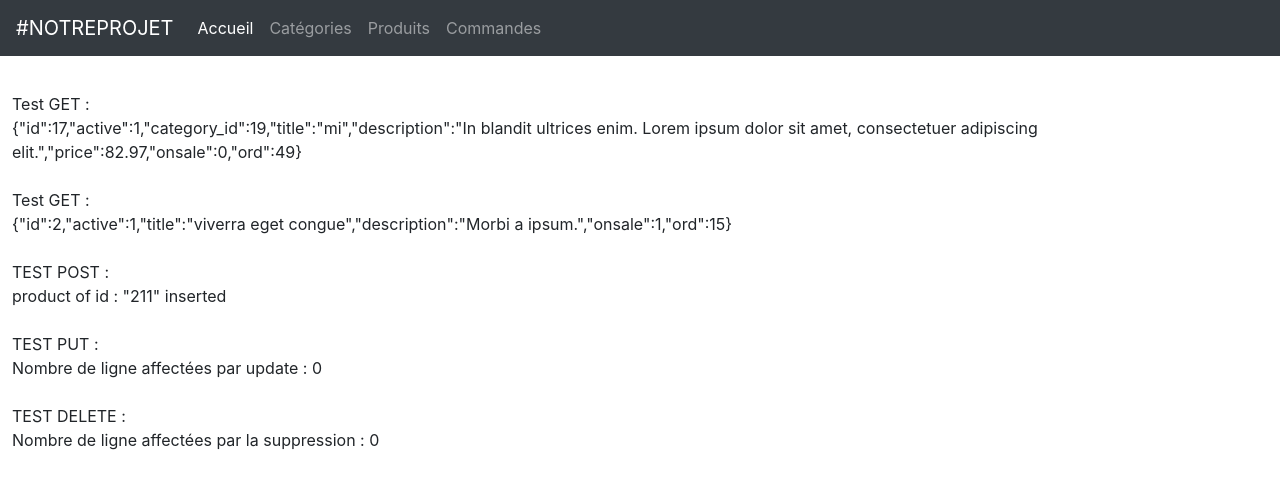
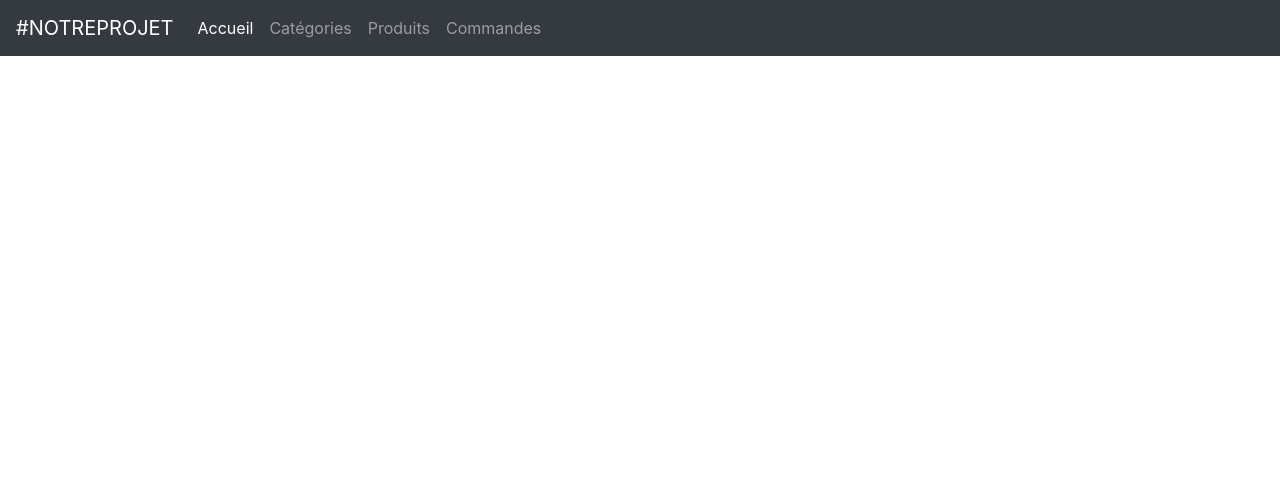
Before and after one commit to IveenHelai/notreprojet, a PHP site: page / in a window 1280 px wide. Shown: the top 489 px of the page. Run offline with PHP 8.4, Linux system fonts and the light colour scheme; data comes from the database, SQL or seed files in the repository.

Commit message:
21/11 12h40

```diff
--- a/app/App.js
+++ b/app/App.js
@@ -26,4 +26,21 @@ class App
         let hash = (window.location.hash || "#accueil").substring(1);
 
     }
+
+    static classes = [];
+
+    static loadClasses()
+    {
+        //TODO
+    }
+
+    static loadScript()
+    {
+        //TODO
+    }
+
+    static test()
+    {
+        //TODO
+    }
 }
--- a/app/model/Category.js
+++ b/app/model/Category.js
@@ -9,6 +9,7 @@ class Category extends CommonObject
 
     id = 0;
     active = true;
+    static table="category";
     title = "";
     description = "";
     onsale = false;
--- a/app/model/Product.js
+++ b/app/model/Product.js
@@ -9,6 +9,7 @@ class Product extends CommonObject
 
     id = 0;
     active = true;
+    static table = "product";
     category_id = 0;
     title = "";
     description = "";
--- a/rest/Db.php
+++ b/rest/Db.php
@@ -36,6 +36,8 @@ class Db
         try {
             $stmt = self::connect()->prepare($sql); // requête préparée
             $stmt->execute($params);
+
+
         } catch (PDOException $e) {
             return $e;
         }
--- a/scripts/main.js
+++ b/scripts/main.js
@@ -1,110 +1,152 @@
 App.start();
 Utils.init();
 
-// TRY LECTURE
 
-Rest.get(
-{
+let tmp = Product.select(1);
+console.log(tmp);
 
-    table:"product",
-    active:true,
-    where:
-    {
+tmp = Product.select(null,false, {price: " > 75.00"});
+console.log(tmp);
 
-        title: " LIKE 'm%' ",
-        price: " > 20.00 "
+tmp = Category.select(10);
+console.log(tmp);
 
-    }
-
-}).done( (resp) =>
-{
-    resp = JSON.parse(resp);
-    $('main').append("<br>Test GET : <br>")
-    resp.forEach(element =>
-    {
-        let tmp = new Product(element);
-        tmp.loadRels(tmp.rels);
-        console.log(tmp);
-        $('main').append(JSON.stringify(element)+"<br>").fadeIn();
-
-    });
-
-});
+tmp = Category.select();
+console.log(tmp);
 
 
-Rest.get(
-{
-
-    table:"category",
-    rowid:2,
-    active:true
-
-}).done( (resp) =>
-{
-    resp = resp.tryJsonParse();
-    $('main').append("<br>Test GET : <br>")
-    resp.forEach(element =>
-    {
-        $('main').append(JSON.stringify(element)+"<br>").fadeIn();
-        let tmp = new Category(element);
-        tmp.loadRels(tmp.rels);
-        console.log(tmp);
-    });
-});
 
 
 
 //TRY ECRITURE
+let item = new Category({});
 
-Rest.post(
-{
-    table:"product",
-    fields:
-    {
-        title:"testtitle",
-        description:"testdescirption",
-        price : 22.35
-    }
-
-}).done( (resp) =>
-{
-
-    $('main').append("<br>TEST POST : <br> product of id : " + resp+" inserted<br>").fadeIn();
-
-});
+let id = item.insert({active:1,title:"POO INSERT"}).done( (resp) =>{
+        console.log(resp);
+    });
 
 
-//TRY UPDATE
+// //TRY UPDATE
 
-Rest.put(
-{
+// Rest.put(
+// {
 
-    table:"product",
-    rowid:2,
-    fields:
-    {
-        title:"titre produit",
-        description: "description produit",
-        price: 55.18
-    }
+//     table:"product",
+//     rowid:2,
+//     fields:
+//     {
+//         title:"titre produit",
+//         description: "description produit",
+//         price: 55.18
+//     }
 
-}).done( (resp) =>
-{
+// }).done( (resp) =>
+// {
 
-    $('main').append("<br>TEST PUT : <br> Nombre de ligne affectées par update : " + resp+"<br>").fadeIn();
+//     $('main').append("<br>TEST PUT : <br> Nombre de ligne affectées par update : " + resp+"<br>").fadeIn();
 
-});
+// });
 
 
-//TRY DELETE
-Rest.delete(
-{
-    table:"product",
-    rowid:6,
-    soft:true
-}).done( (resp) =>
-{
+// //TRY DELETE
+// Rest.delete(
+// {
+//     table:"product",
+//     rowid:6,
+//     soft:true
+// }).done( (resp) =>
+// {
 
-    $('main').append("<br>TEST DELETE : <br>Nombre de ligne affectées par la suppression : " + resp + "<br>").fadeIn();
+//     $('main').append("<br>TEST DELETE : <br>Nombre de ligne affectées par la suppression : " + resp + "<br>").fadeIn();
 
-});
+// });
+// TRY LECTURE
+//  Rest.get(
+
+//             {
+//                 table: 'product',
+//                 active: true
+//                 // rowid: id === null ? null : id,
+
+//                 // where:where
+//             }
+
+//         ).done(resp=>
+//         {
+//             resp = resp.tryJsonParse();
+//             resp.forEach(obj=>
+//                 {
+
+//                    console.log(obj);
+//                 });
+//         });
+// Rest.get(
+
+//     {
+//         table:"product",
+//         // ,
+//         // rowid: id === null ? null : id,
+//          active: true
+//         // where:where
+//     }
+
+// ).done(resp=>
+// {
+//     resp = resp.tryJsonParse();
+//     resp.forEach(obj=>
+//         {
+
+//            console.log(obj);
+
+//         });
+
+// });
+
+// Rest.get(
+// {
+
+//     table:"product",
+//     active:true,
+//     where:
+//     {
+
+//         title: " LIKE 'm%' ",
+//         price: " > 20.00 "
+
+//     }
+
+// }).done( (resp) =>
+// {
+//     resp = JSON.parse(resp);
+//     $('main').append("<br>Test GET : <br>")
+//     resp.forEach(element =>
+//     {
+//         let tmp = new Product(element);
+//         tmp.loadRels(tmp.rels);
+//         console.log(tmp);
+//         $('main').append(JSON.stringify(element)+"<br>").fadeIn();
+
+//     });
+
+// });
+
+
+// Rest.get(
+// {
+
+//     table:"category",
+//     rowid:2,
+//     active:true
+
+// }).done( (resp) =>
+// {
+//     resp = resp.tryJsonParse();
+//     $('main').append("<br>Test GET : <br>")
+//     resp.forEach(element =>
+//     {
+//         $('main').append(JSON.stringify(element)+"<br>").fadeIn();
+//         let tmp = new Category(element);
+//         tmp.loadRels(tmp.rels);
+//         console.log(tmp);
+//     });
+// });
```
Also changed, not shown: app/model/CommonObject.js (+95 -1 lines), rest/index.php (line endings or trailing spaces).
